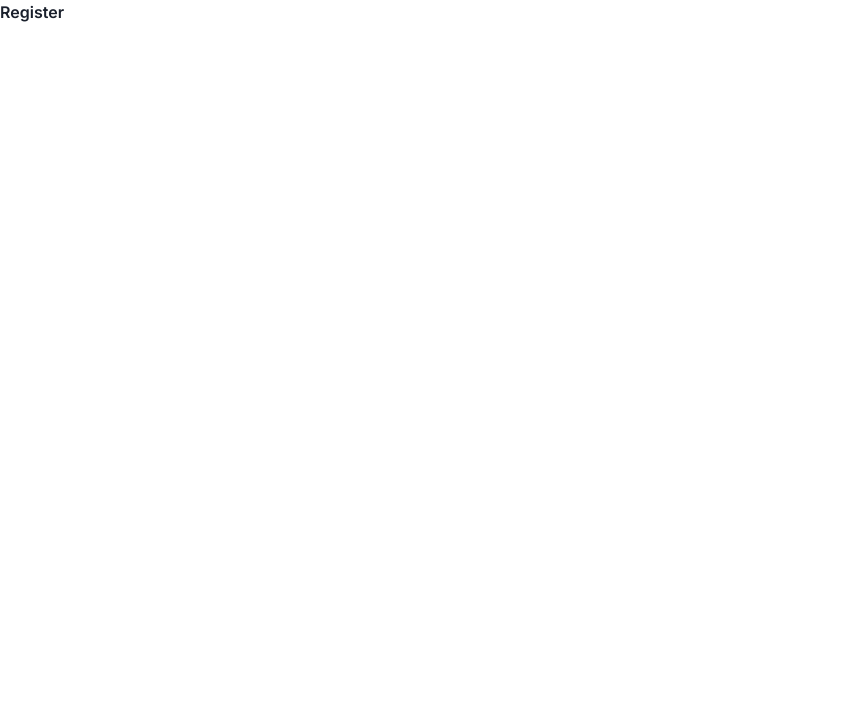
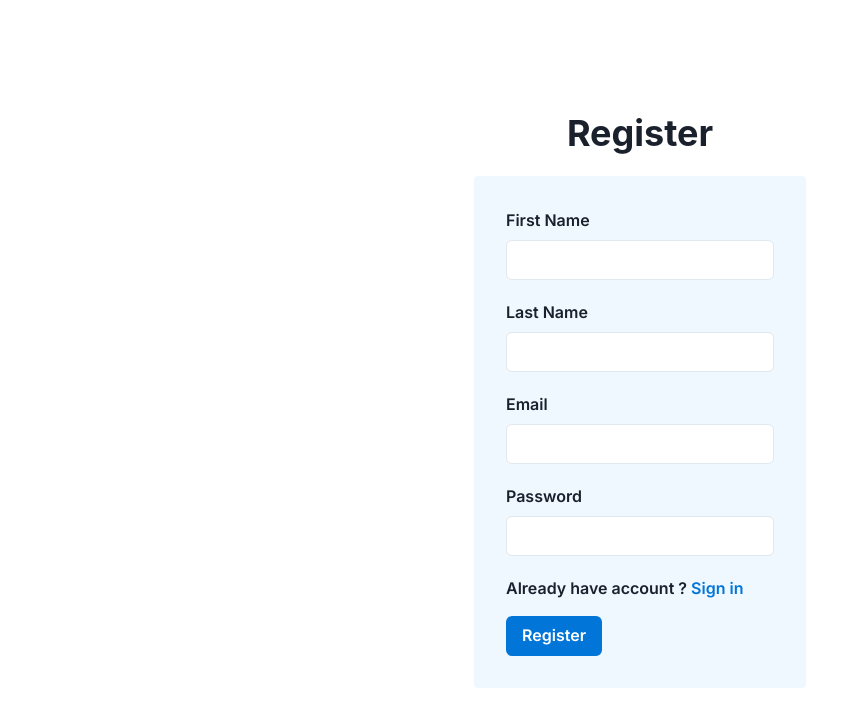
Before and after one commit to singh-manas-ranjan/Learnopia, a Next.js app: page /register in a window 1280 px wide. Shown: the top 726 px of the page, without its empty margins (0-868 px from the left). Built offline with nearby package versions, Linux system fonts and the light colour scheme.

Commit message:
completed registration page & added heading to login & register page

```diff
--- a/src/app/(auth)/register/page.tsx
+++ b/src/app/(auth)/register/page.tsx
@@ -1,7 +1,28 @@
+import RegisterForm from "@/app/ui/auth/register/RegisterForm";
+import { Grid, Box, Heading, VStack } from "@chakra-ui/react";
 import React from "react";
 
+const container = {
+  w: "100%",
+  h: "100vh",
+};
+
+const formContainer = {
+  padding: "2rem",
+  bg: "#EFF8FF",
+  borderRadius: "4px",
+};
 const Register = () => {
-  return <div>Register</div>;
+  return (
+    <Grid as={"main"} sx={container} placeItems={"center"}>
+      <VStack spacing={5}>
+        <Heading>Register</Heading>
+        <Box sx={formContainer}>
+          <RegisterForm />
+        </Box>
+      </VStack>
+    </Grid>
+  );
 };
 
 export default Register;
--- /dev/null
+++ b/src/app/ui/auth/register/RegisterForm.tsx
@@ -0,0 +1,122 @@
+"use client";
+import { Button, FormControl, FormLabel, Input, Text } from "@chakra-ui/react";
+import React from "react";
+import { useForm } from "react-hook-form";
+import { useRouter } from "next/navigation";
+import Link from "next/link";
+
+interface FormData {
+  firstName: string;
+  lastName: string;
+  email: string;
+  password: string;
+}
+
+const submitBtn = {
+  mt: "4",
+  bg: "#0275d8",
+  color: "#fff",
+  _hover: { color: "#fff", bg: "#59A9FF" },
+};
+
+const errorMsg = {
+  color: "red",
+};
+
+const inputField = {
+  bg: "#fff",
+};
+
+const RegisterForm = () => {
+  const {
+    register,
+    handleSubmit,
+    formState: { errors },
+  } = useForm<FormData>();
+
+  const router = useRouter();
+  const onSubmit = (e: FormData) => {
+    router.push("/login");
+  };
+  return (
+    <form onSubmit={handleSubmit(onSubmit)}>
+      <FormControl>
+        <FormLabel htmlFor="firstName">First Name</FormLabel>
+        <Input
+          {...register("firstName", {
+            required: { value: true, message: "first name is required" },
+            minLength: { value: 3, message: "at least 3 character long." },
+          })}
+          id="firstName"
+          name="firstName"
+          type="text"
+          sx={inputField}
+        />
+        <Text sx={errorMsg}>{errors.firstName?.message}</Text>
+      </FormControl>
+      <FormControl mt={5}>
+        <FormLabel htmlFor="lastName">Last Name</FormLabel>
+        <Input
+          {...register("lastName", {
+            required: { value: true, message: "last name is required" },
+            minLength: { value: 3, message: "at least 3 character long." },
+          })}
+          id="lastName"
+          name="lastName"
+          type="text"
+          sx={inputField}
+        />
+        <Text sx={errorMsg}>{errors.lastName?.message}</Text>
+      </FormControl>
+      <FormControl mt={5}>
+        <FormLabel htmlFor="email">Email</FormLabel>
+        <Input
+          {...register("email", {
+            required: { value: true, message: "email is required." },
+            pattern: {
+              value: /\b[a-z0-9._%+-]+@(?:gmail\.com|outlook\.com)\b/,
+              message: "Only accepts Gmail & Outlook",
+            },
+          })}
+          type="text"
+          name="email"
+          id="email"
+          sx={inputField}
+        />
+        <Text sx={errorMsg}>{errors.email?.message}</Text>
+      </FormControl>
+      <FormControl mt={5}>
+        <FormLabel htmlFor="password">Password</FormLabel>
+        <Input
+          {...register("password", {
+            required: { value: true, message: "password is required" },
+            pattern: {
+              value: /^(?=.*\d)(?=.*[a-z])(?=.*[A-Z])(?=.*[a-zA-Z]).{8,}$/gm,
+              message: "min=8 character & pattern=Testing193! ",
+            },
+          })}
+          type="password"
+          name="password"
+          id="password"
+          sx={inputField}
+        />
+        <Text sx={errorMsg}>{errors.password?.message}</Text>
+      </FormControl>
+      <FormControl mt={5}>
+        <Text>
+          Already have account ?{" "}
+          <Link href={"/login"} style={{ color: "#0275d8" }}>
+            Sign in
+          </Link>
+        </Text>
+      </FormControl>
+      <FormControl>
+        <Button type="submit" sx={submitBtn} onSubmit={handleSubmit(onSubmit)}>
+          Register
+        </Button>
+      </FormControl>
+    </form>
+  );
+};
+
+export default RegisterForm;
--- a/src/app/ui/dashboard/sidebar/Sidebar.tsx
+++ b/src/app/ui/dashboard/sidebar/Sidebar.tsx
@@ -101,8 +101,8 @@ const Sidebar = () => {
               {navLinks[key].map((items, idx) => (
                 <ListItem key={idx} sx={listItems}>
                   <Link href={items.link} className={styles.link}>
-                    {getIcon(items.icon)}
-                    {items.name}
+                    <Box>{getIcon(items.icon)}</Box>
+                    <Box>{items.name}</Box>
                   </Link>
                 </ListItem>
               ))}
```
Also changed, not shown: src/app/(auth)/login/page.tsx (+13 -4 lines), src/app/ui/auth/login/LoginForm.tsx (+27 -14 lines).
